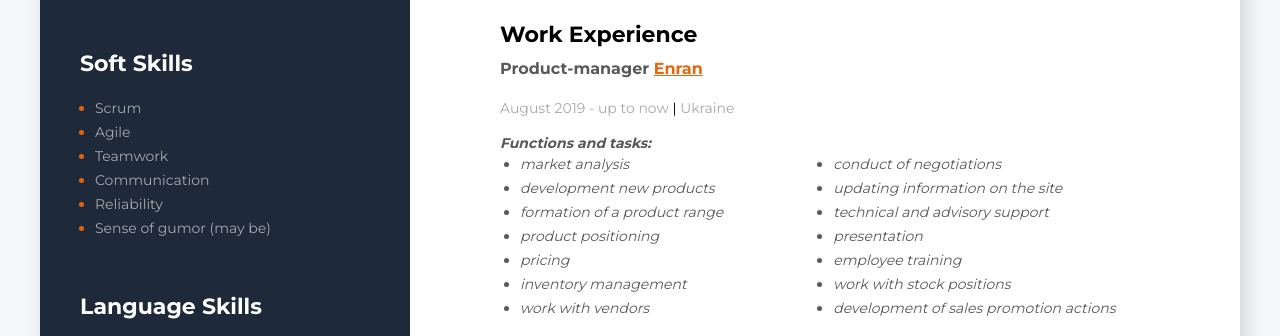
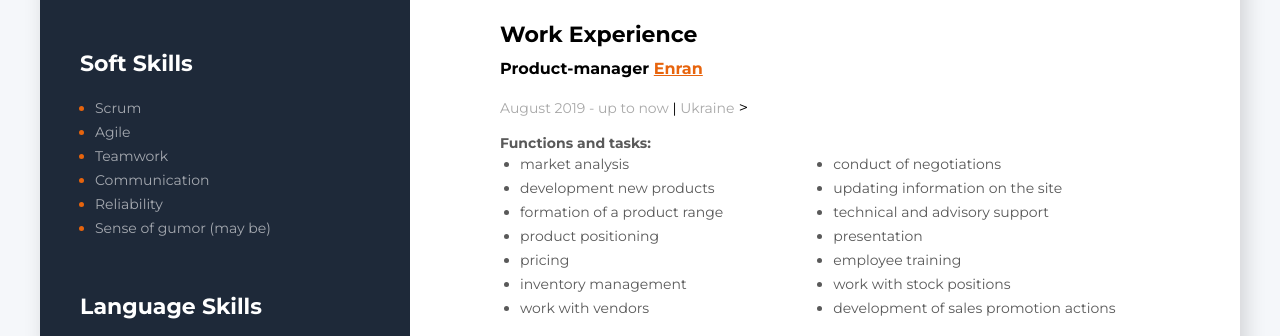
Before and after one commit to zhitnyak/curriculum-vitae, a plain HTML site: page index.html in a window 1280 px wide. Shown: the part 974-1310 px from the top of the page. Drawn offline with Linux system fonts and the light colour scheme.

Commit message:
finished

```diff
--- a/css/style.css
+++ b/css/style.css
@@ -160,6 +160,7 @@ body {
   line-height: 24px;
   margin-top: 10px;
   margin-bottom: 15px;
+  color: #000000;
 }
 .proffession-company {
   color: #e7640d;
--- a/index.html
+++ b/index.html
@@ -304,8 +304,8 @@
               >August 2019 - up to now
               <span class="proffesion-divider">|</span> Ukraine</span
             >
-            <i
-              ><ul class="proffession-duties">
+            >
+            <ul class="proffession-duties">
               <h4>Functions and tasks:</h4>
               <div class="box-proffession">
                 <div class="wrapper-proffession">
@@ -318,9 +318,7 @@
                   </li>
                   <li class="proffession-duties-item">product positioning</li>
                   <li class="proffession-duties-item">pricing</li>
-                    <li class="proffession-duties-item">
-                      inventory management
-                    </li>
+                  <li class="proffession-duties-item">inventory management</li>
                   <li class="proffession-duties-item">work with vendors</li>
                 </div>
                 <div>
@@ -344,7 +342,6 @@
                 </div>
               </div>
             </ul>
-            </i>
           </div>
         </div>
         <!--Education container-->
```
Lines whose indentation alone changed are shown as unchanged.
